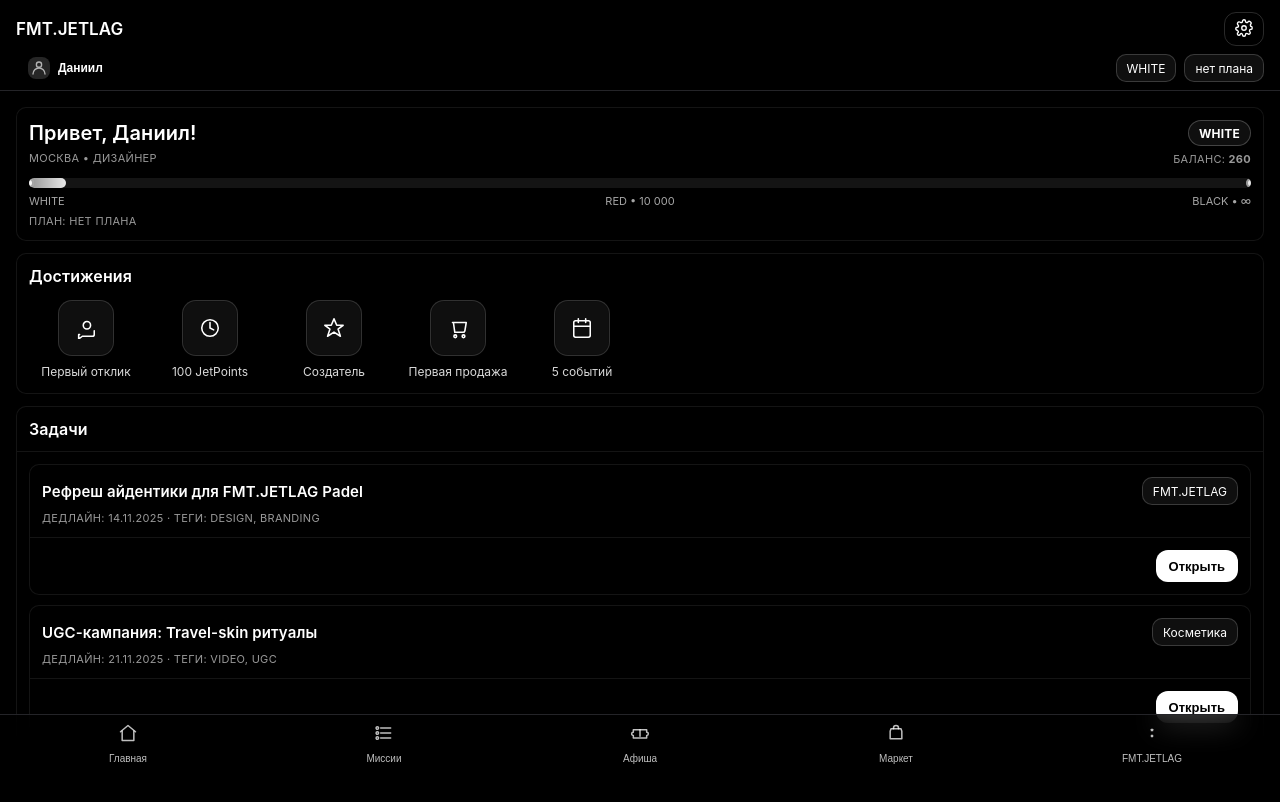
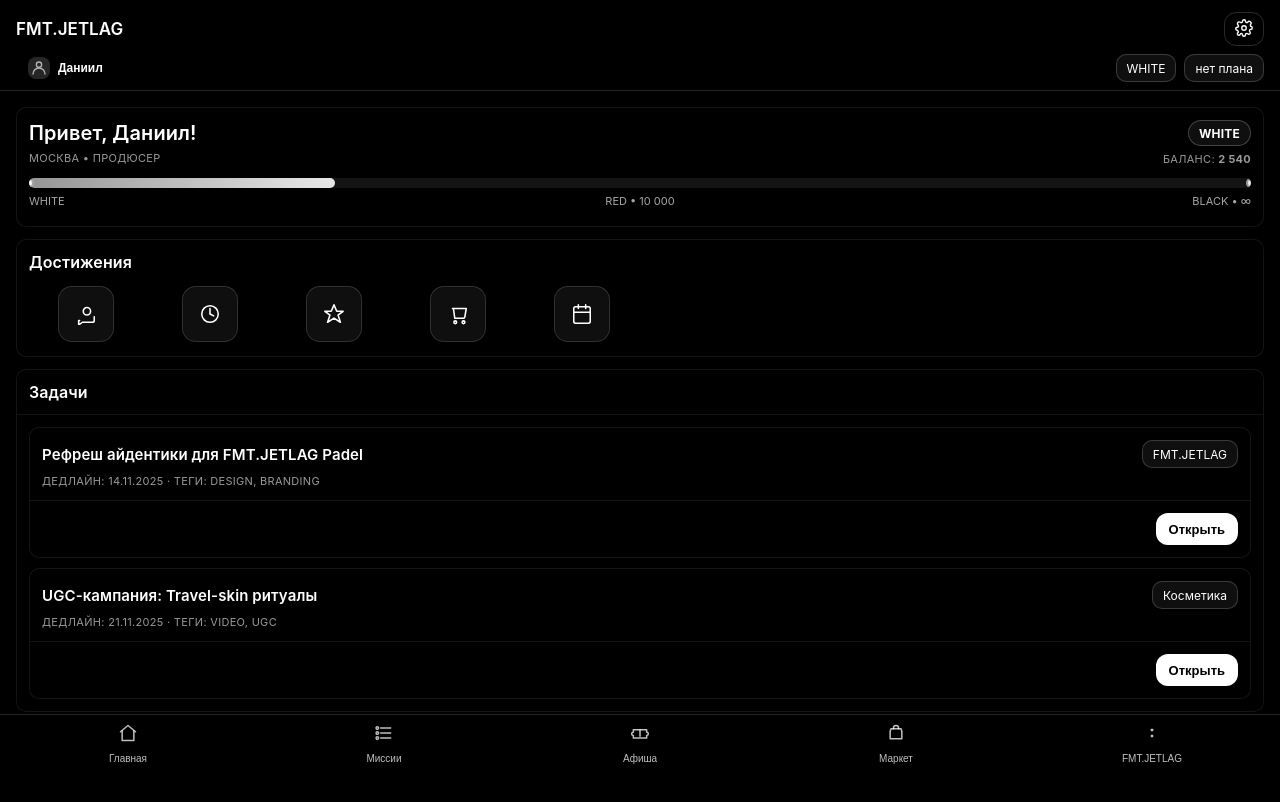
Before and after one commit to svechnikovdan-source/jetlag-tma, a Next.js app: page / in a window 1280 px wide. Both pictures are taken after a click on the button "JETLAG HUB". Shown: the top 802 px of the page. Built offline with nearby package versions, Linux system fonts and the light colour scheme.

Commit message:
UI tidy: stable icons, clean tabbar, full screens

```diff
--- a/app/page.tsx
+++ b/app/page.tsx
@@ -442,8 +442,8 @@
   const profile = {
     username: "Привет, Даниил!",
     city: "Москва",
-    role: "Дизайнер",
-  };
+    role: "Продюсер",
+};
 
   // логика статуса/прогресса
   const RED_GOAL = 10_000;                       // переход на RED
@@ -496,7 +496,6 @@
           </div>
 
           <div className="t-caption" style={{marginTop:6}}>
-            План: {plan ?? "нет плана"}
           </div>
         </div>
       </div>
@@ -511,29 +510,29 @@
           {/* список в одну строку со скроллом */}
           <div className="ach-scroll">
             {[
-              { id:"a1", title:"Первый отклик", icon:(
+              { id:"a1", icon:(
                 <svg width="22" height="22" viewBox="0 0 24 24" fill="none" stroke="currentColor" strokeWidth="1.7" strokeLinecap="round" strokeLinejoin="round">
                   <path d="M21 15v4a2 2 0 0 1-2 2H8l-4 3v-5H5" />
                   <path d="M17 9a4 4 0 1 1-8 0 4 4 0 0 1 8 0z"/>
                 </svg>
               )},
-              { id:"a2", title:"100 JetPoints", icon:(
+              { id:"a2", icon:(
                 <svg width="22" height="22" viewBox="0 0 24 24" fill="none" stroke="currentColor" strokeWidth="1.7" strokeLinecap="round" strokeLinejoin="round">
                   <circle cx="12" cy="12" r="9"/>
                   <path d="M12 6v6l4 2"/>
                 </svg>
               )},
-              { id:"a3", title:"Создатель", icon:(
+              { id:"a3", icon:(
                 <svg width="22" height="22" viewBox="0 0 24 24" fill="none" stroke="currentColor" strokeWidth="1.7" strokeLinecap="round" strokeLinejoin="round">
                   <path d="M12 2l3 7h7l-5.6 4.1L19 21l-7-4.5L5 21l2.6-7.9L2 9h7z"/>
                 </svg>
               )},
-              { id:"a4", title:"Первая продажа", icon:(
+              { id:"a4", icon:(
                 <svg width="22" height="22" viewBox="0 0 24 24" fill="none" stroke="currentColor" strokeWidth="1.7" strokeLinecap="round" strokeLinejoin="round">
                   <path d="M6 6h15l-1.5 9a2 2 0 0 1-2 1.7H8.5L7 6z"/><circle cx="9" cy="21" r="1.5"/><circle cx="18" cy="21" r="1.5"/>
                 </svg>
               )},
-              { id:"a5", title:"5 событий", icon:(
+              { id:"a5", icon:(
                 <svg width="22" height="22" viewBox="0 0 24 24" fill="none" stroke="currentColor" strokeWidth="1.7" strokeLinecap="round" strokeLinejoin="round">
                   <rect x="3" y="4" width="18" height="18" rx="2"/><path d="M16 2v4M8 2v4M3 10h18"/>
                 </svg>
@@ -541,7 +540,6 @@
             ].map(a=>(
               <div className="ach" key={a.id}>
                 <div className="ach__icon">{a.icon}</div>
-                <div className="ach__txt">{a.title}</div>
               </div>
             ))}
           </div>
@@ -630,7 +628,7 @@
   const [tab, setTab] = useState<Tab>("landing"); // ← стартуем со стартового экрана
   const [status] = useState<StatusLevel>("WHITE");
   const [plan]   = useState<PlanKey>(null);
-  const jetpoints = 260;
+  const jetpoints = 2540;
 
   const openWhite = () => {
     try { window.open(WHITE_CHAT_URL, "_blank", "noopener,noreferrer"); }
```
